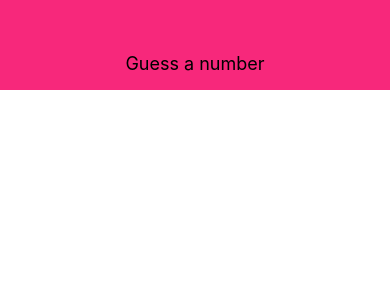
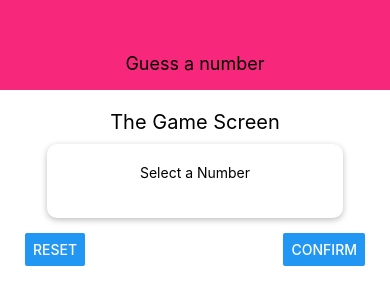
Before and after one commit to mcapurri/react-native-complete-guide__2nd-app-, a React Native app: screen / in a window 390 px wide. Shown: the top 304 px of the page. Built offline with nearby package versions, Linux system fonts and the light colour scheme.

Commit message:
landing screen

```diff
--- a/App.js
+++ b/App.js
@@ -1,11 +1,13 @@
 import React from 'react';
 import { StyleSheet, Text, View } from 'react-native';
 import Header from './components/Header';
+import StartGameScreen from './screens/StartGameScreen';
 
 export default function App() {
     return (
         <View style={styles.screen}>
             <Header title="Guess a number" />
+            <StartGameScreen />
         </View>
     );
 }
--- /dev/null
+++ b/screens/StartGameScreen.js
@@ -0,0 +1,51 @@
+import React from 'react';
+import { StyleSheet, Text, View, TextInput, Button } from 'react-native';
+
+const StartGameScreen = (props) => {
+    return (
+        <View style={styles.screen}>
+            <Text style={styles.title}>The Game Screen</Text>
+            <View style={styles.inputContainer}>
+                <Text>Select a Number</Text>
+                <TextInput />
+            </View>
+            <View style={styles.buttonContainer}>
+                <Button title="Reset" onPress={() => {}} />
+                <Button title="Confirm" onPress={() => {}} />
+            </View>
+        </View>
+    );
+};
+
+const styles = StyleSheet.create({
+    screen: {
+        flex: 1,
+        padding: 10,
+        alignItems: 'center',
+    },
+    buttonContainer: {
+        flexDirection: 'row',
+        width: '100%',
+        justifyContent: 'space-between',
+        padding: 15,
+    },
+    title: {
+        fontSize: 20,
+        marginVertical: 10,
+    },
+    inputContainer: {
+        width: 300,
+        maxWidth: '80%',
+        alignItems: 'center',
+        shadowColor: '#000',
+        shadowOffset: { width: 0, height: 2 },
+        shadowRadius: 6,
+        shadowOpacity: 0.26,
+        elevation: 5, // shadow on android
+        backgroundColor: '#fff',
+        padding: 20,
+        borderRadius: 10,
+    },
+});
+
+export default StartGameScreen;
```
